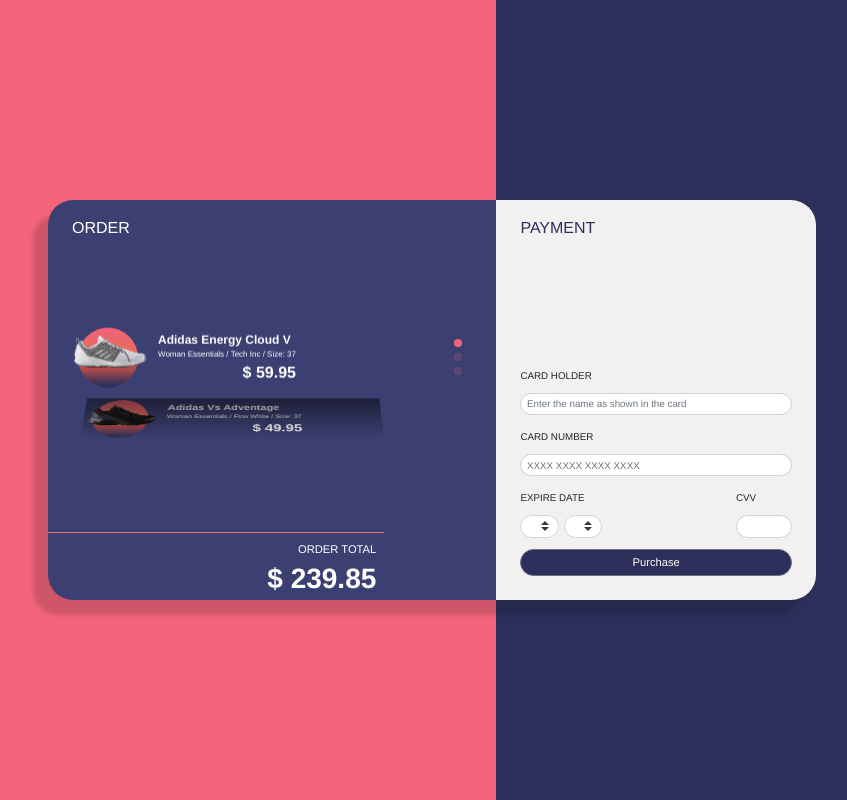
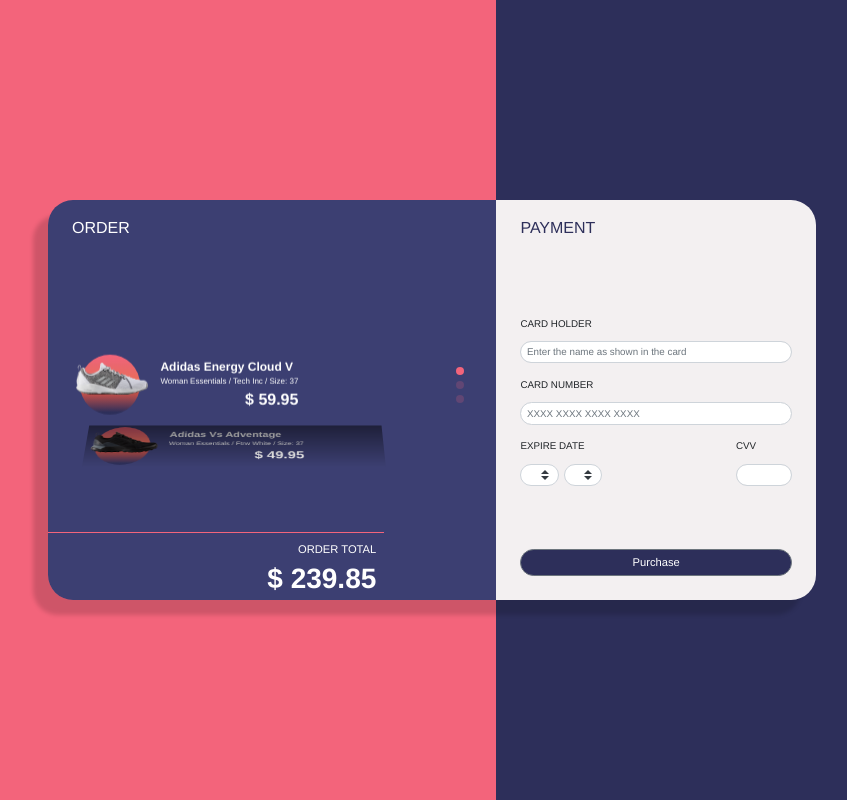
Before and after one commit to ercpereda/card-checkout, a Vue app: page / in a window 1280 px wide. Shown: the whole page, without its empty margins (208-1055 px from the left). Built offline with nearby package versions, Linux system fonts and the light colour scheme.

Commit message:
Fixing styles issues

```diff
--- a/src/components/CheckoutForm.vue
+++ b/src/components/CheckoutForm.vue
@@ -1,6 +1,7 @@
 <template>
   <b-form id="checkout-form" @submit.prevent="handleSubmit">
     <b-alert v-if="success" variant="success" show>Payment Procesed!</b-alert>
+    <div class="form-container">
       <b-form-group
         id="card-name-group"
         :invalid-feedback="requiredInvalidFeedback"
@@ -89,6 +90,7 @@
             size="sm"
           ></b-form-input>
         </b-form-group>
+      </div>
     </div>
 
     <b-button pill block type="submit" size="md">
@@ -194,8 +196,18 @@
 
 <style scoped lang="scss">
 #checkout-form {
-  margin: 0 24px 24px 24px;
+  margin: 24px;
+  height: 100%;
+  display: flex;
+  flex-direction: column;
+  justify-content: space-between;
 }
+.form-container {
+  height: 100%;
+  display: flex;
+  flex-direction: column;
+  justify-content: center;
+};
 #expire-date-cvv-group {
   display: flex;
   justify-content: space-between;
--- a/src/components/OrderList.vue
+++ b/src/components/OrderList.vue
@@ -56,6 +56,9 @@
 <style scoped lang="scss">
 #order-list {
   height: 100%;
+  display: flex;
+  justify-content: center;
+  align-items: center;
 }
 
 .swiper-container {
```
Lines whose indentation alone changed are shown as unchanged.
